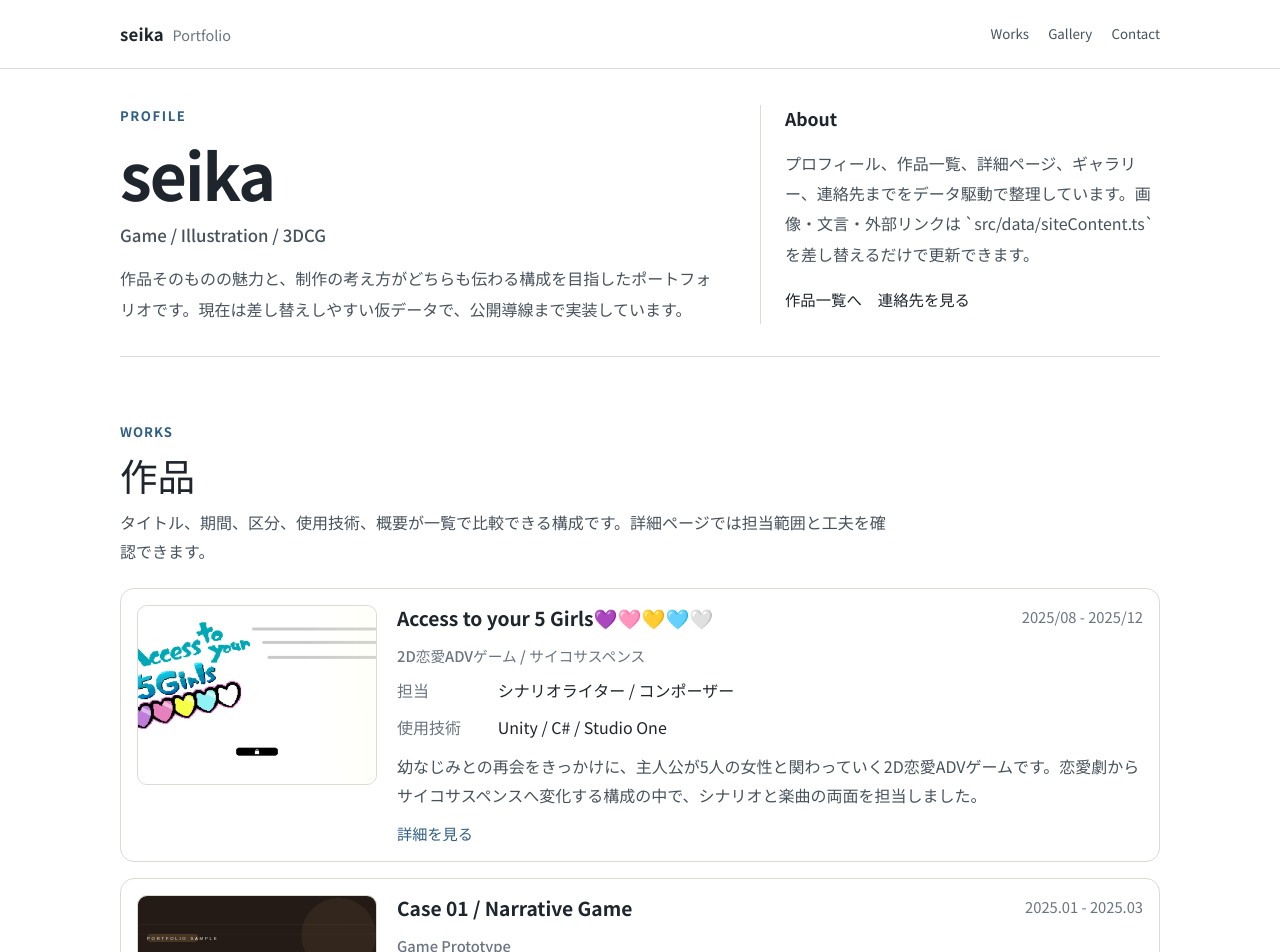
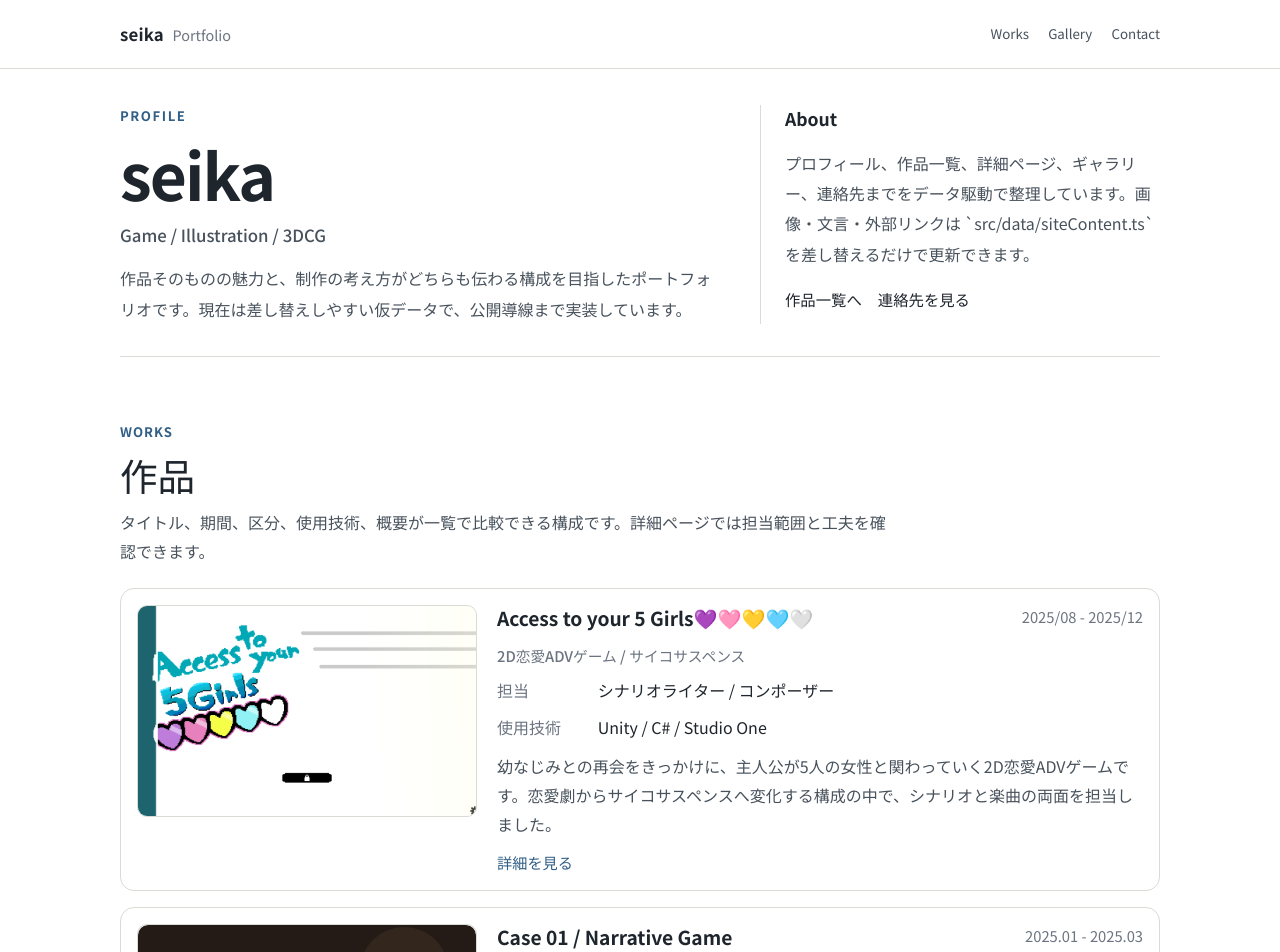
Before and after one commit to seikasan/My_Portfolio, a React (Vite) app: page /#/ in a window 1280 px wide. Shown: the top 952 px of the page. Built offline with nearby package versions, Linux system fonts and the light colour scheme.

Commit message:
サムネイルの長さを変更した。

```diff
--- a/src/components/WorkCard.module.css
+++ b/src/components/WorkCard.module.css
@@ -1,6 +1,6 @@
 .card {
   display: grid;
-  grid-template-columns: 240px minmax(0, 1fr);
+  grid-template-columns: clamp(280px, 30vw, 340px) minmax(0, 1fr);
   gap: 1.25rem;
   padding: 1rem;
   border: 1px solid var(--color-line);
@@ -22,7 +22,7 @@
 
 .imageWrap {
   position: relative;
-  aspect-ratio: 4 / 3;
+  aspect-ratio: 16 / 10;
   overflow: hidden;
   border: 1px solid var(--color-line);
   border-radius: var(--radius-md);
```
Also changed, not shown: 1 other file (tests, documents, lock files or other folders).
